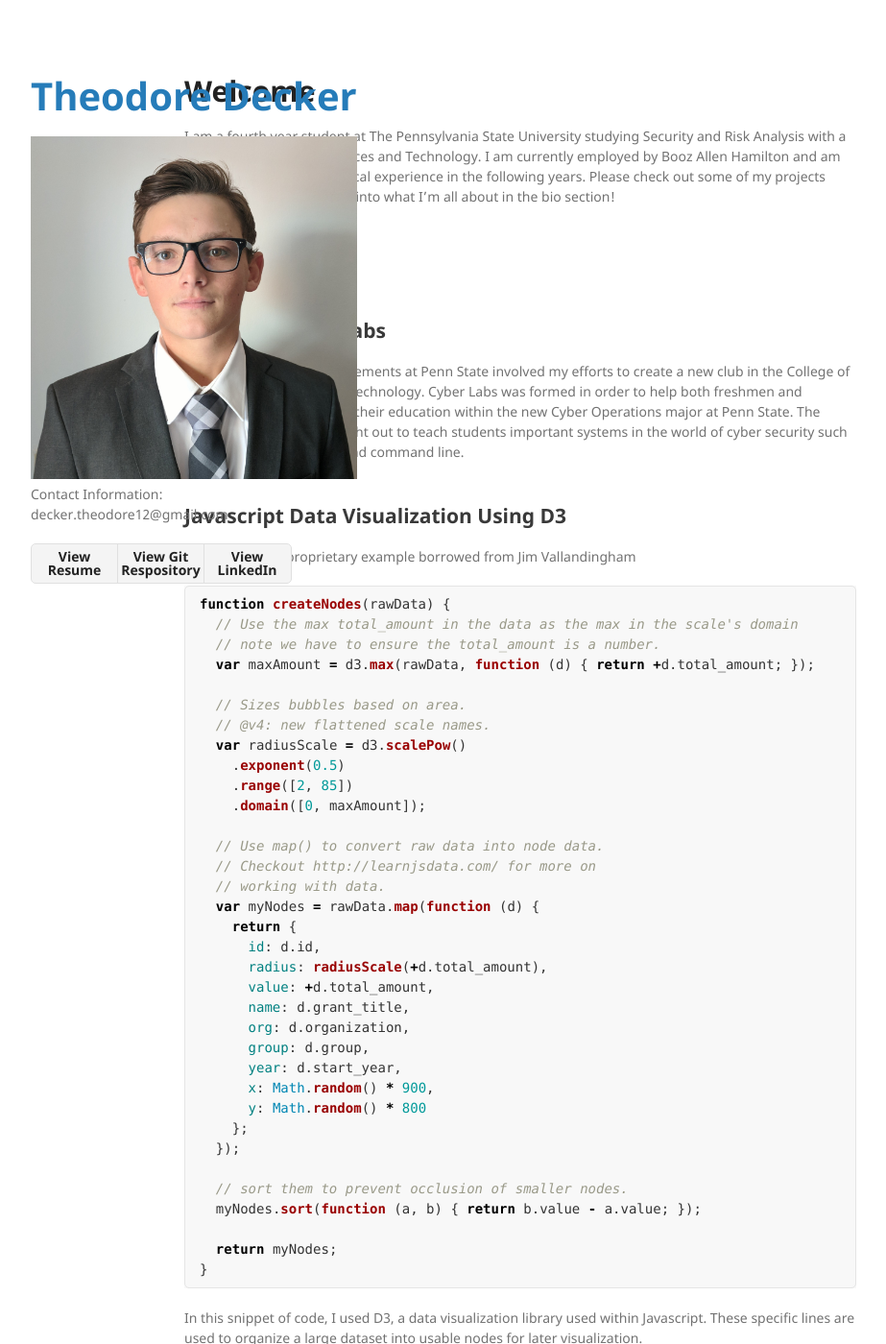
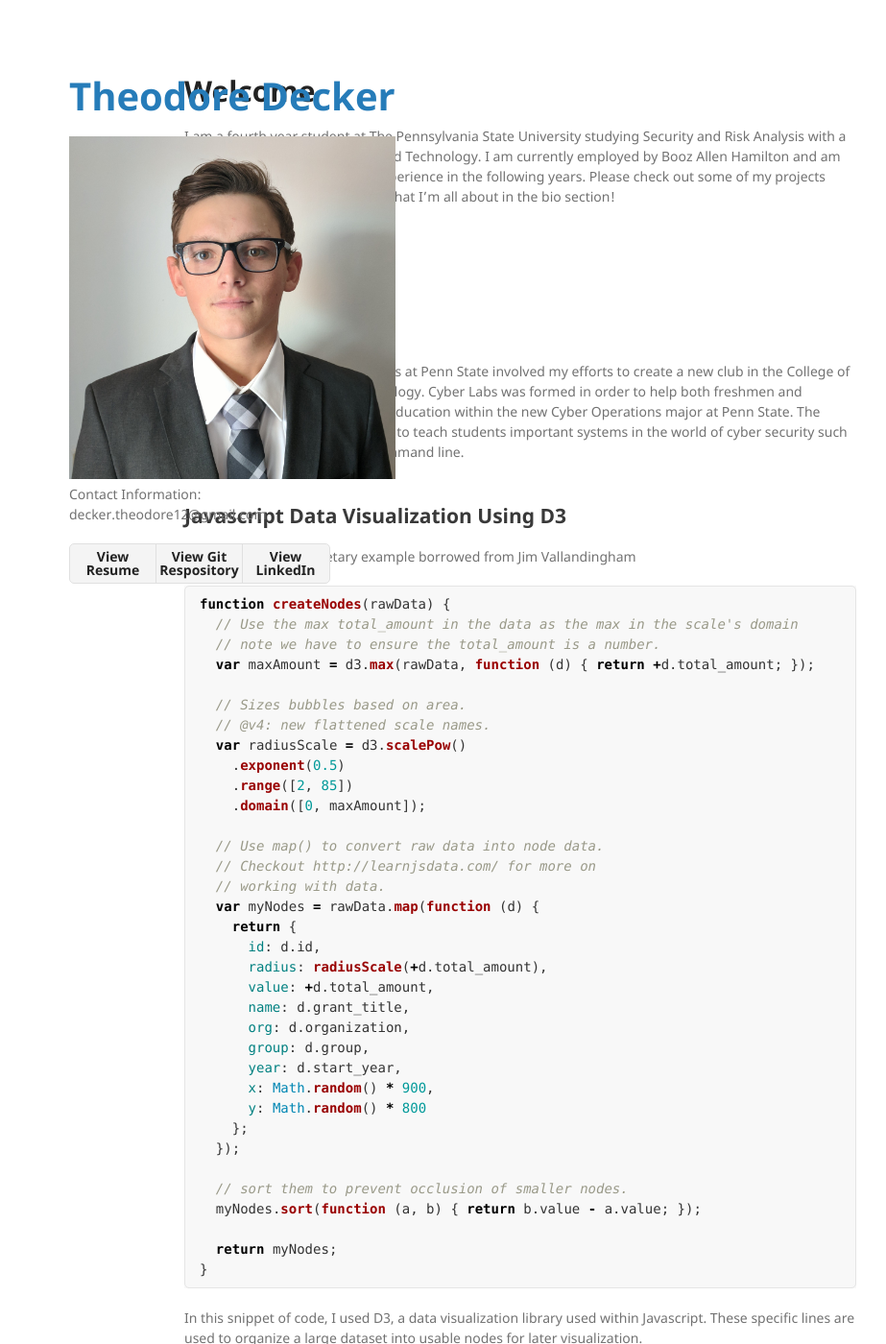
Before and after one commit to theodore-decker/theodore-decker.github.io, a Jekyll site: the page built from index.md, in a window 1280 px wide and 1400 px high. Shown: the whole window at 96% size, without its empty margins (178-1101 px from the left). Built offline with Jekyll 4.4.1, drawn with Linux system fonts in a browser that asks for light colours; our own code applies the rules of GitHub Pages for plain Markdown files.

Commit message:
Update jekyll-theme-minimal.scss

```diff
--- a/_sass/jekyll-theme-minimal.scss
+++ b/_sass/jekyll-theme-minimal.scss
@@ -115,7 +115,7 @@
   width:340px;
   height: 650px;
   position: fixed;
-  float: left;
+  left: 250px;
   -webkit-font-smoothing:subpixel-antialiased;
 }
 
```
